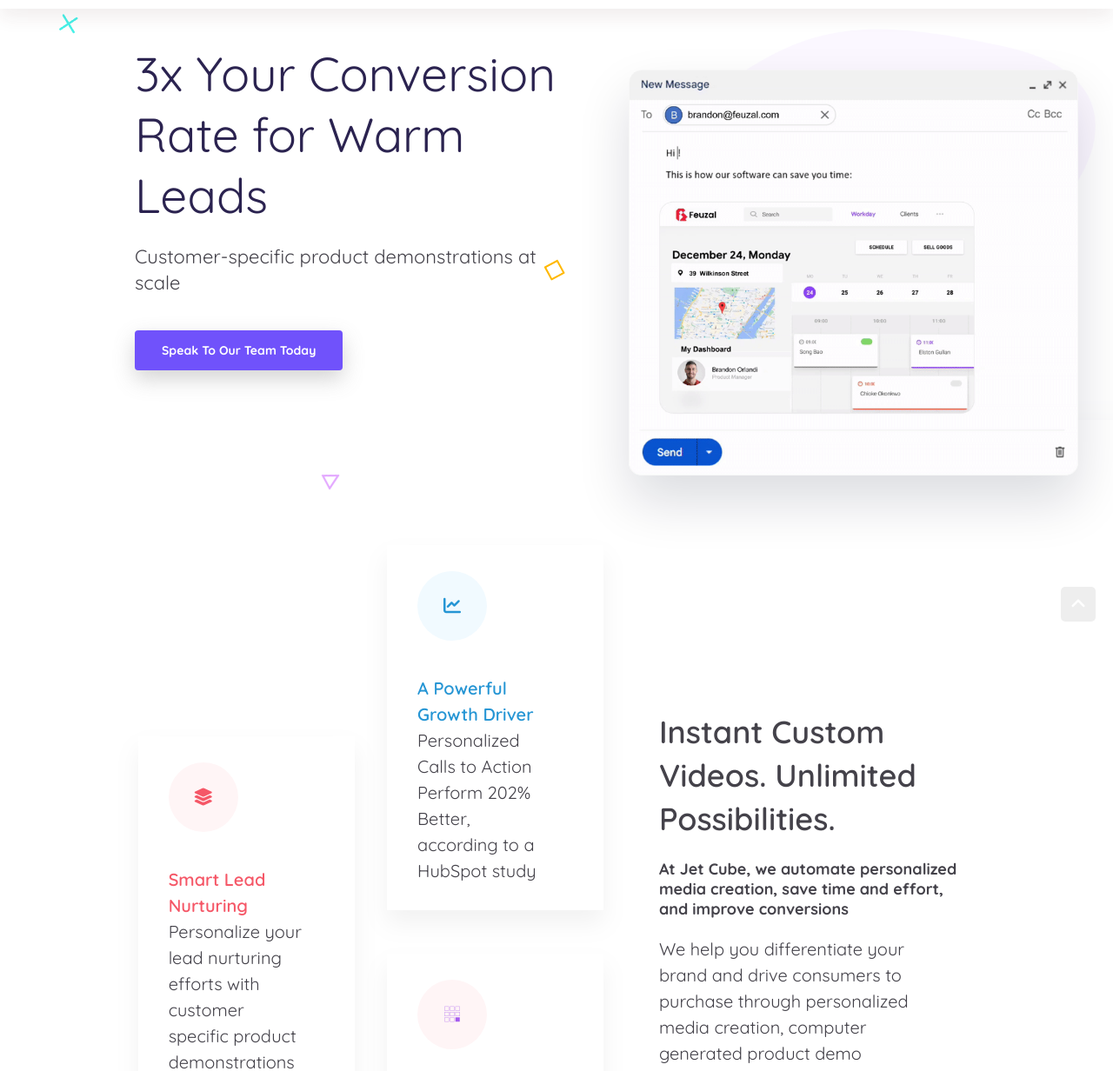
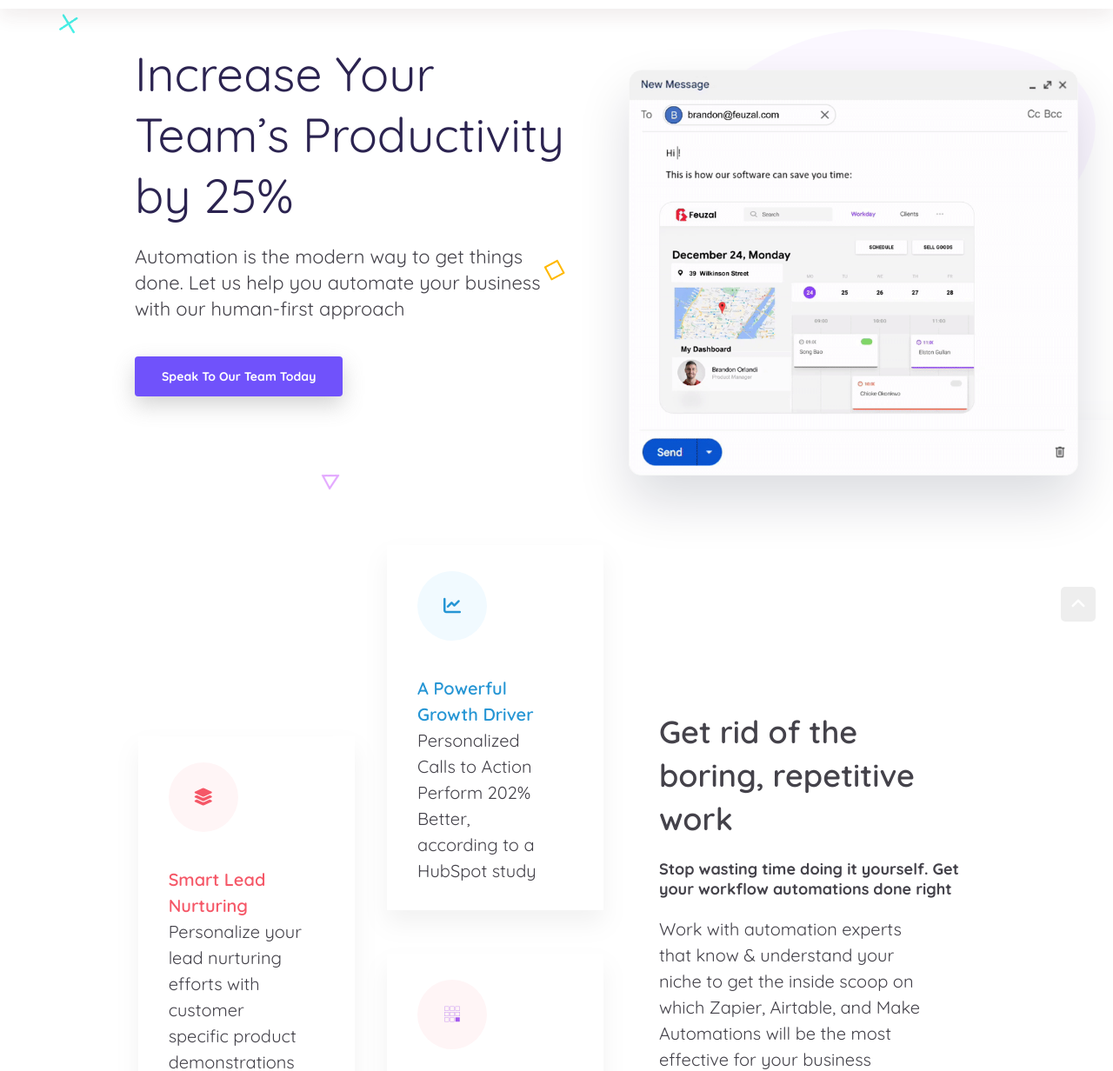
Before and after one commit to omer2018/website, a plain HTML site: page index.html in a window 1280 px wide. Shown: the part 65-1297 px from the top of the page at 87% size. Drawn offline with Linux system fonts and the light colour scheme.

Commit message:
NEW WEBSITE

```diff
--- a/index.html
+++ b/index.html
@@ -4,7 +4,7 @@
 <head>
     <meta charset="UTF-8">
     <meta name="viewport" content="width=device-width, initial-scale=1.0">
-    <title>Jet Cube | Generated Media Solutions</title>
+    <title>Jet Cube Automation | Productivity on autopilot</title>
     <link rel="icon" type="image/x-icon" href="./img/favicon.ico" />
     <!-- reset -->
     <link rel="stylesheet" href="./css/reset.css">
@@ -50,8 +50,8 @@
     <div class="container hero">
         <div class="row">
             <div class="hero-left col-6 col-lg-12">
-                <h1>3x Your Conversion<br>Rate for Warm Leads</h1>
-                <p style="font-size: 22px;">Customer-specific product demonstrations at scale</p>
+                <h1>Increase Your Team’s Productivity by 25%</h1>
+                <p style="font-size: 22px;">Automation is the modern way to get things done. Let us help you automate your business with our human-first approach</p>
                 <div class="hero-links">
                     <a href="/letstalk" class="button">Speak To Our Team Today</a>
                 </div>
@@ -83,10 +83,9 @@
                 </div>
             </div>
             <div class="right-block col-5 col-lg-12">
-                <p class="title">Instant Custom Videos. Unlimited Possibilities.</p>
-                <br> <b>At Jet Cube, we automate personalized media creation, save time and effort, and improve conversions</b>
-                <p>We help you differentiate your brand and drive consumers to purchase through personalized media creation, computer generated product demo creations, and personalized call to actions.
-                    Have our software do ungodly amounts of media creation work on your behalf, 100% on autopilot. We fully configure everything for you.</p>
+                <p class="title">Get rid of the boring, repetitive work</p>
+                <br> <b>Stop wasting time doing it yourself. Get your workflow automations done right</b>
+                <p>Work with automation experts that know & understand your niche to get the inside scoop on which Zapier, Airtable, and Make Automations will be the most effective for your business</p>
                     <a href="/letstalk" class="button">Speak To Our Team Today</a>
             </div>
         </div>
```
Also changed, not shown: letstalk.html (+2 -2 lines).
